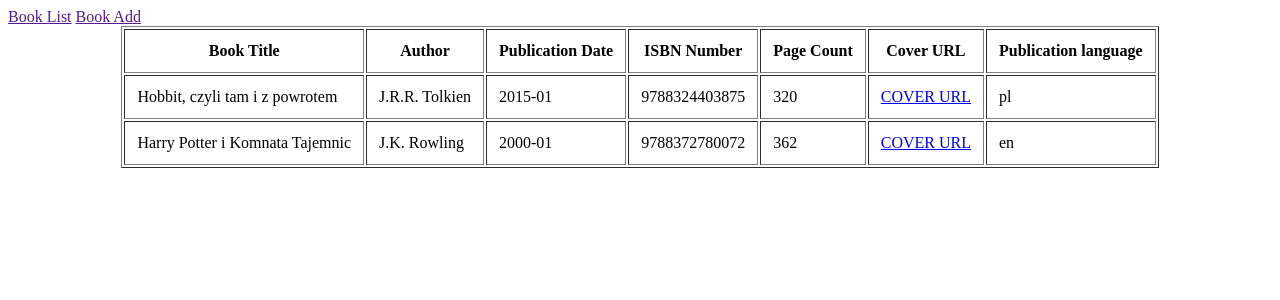
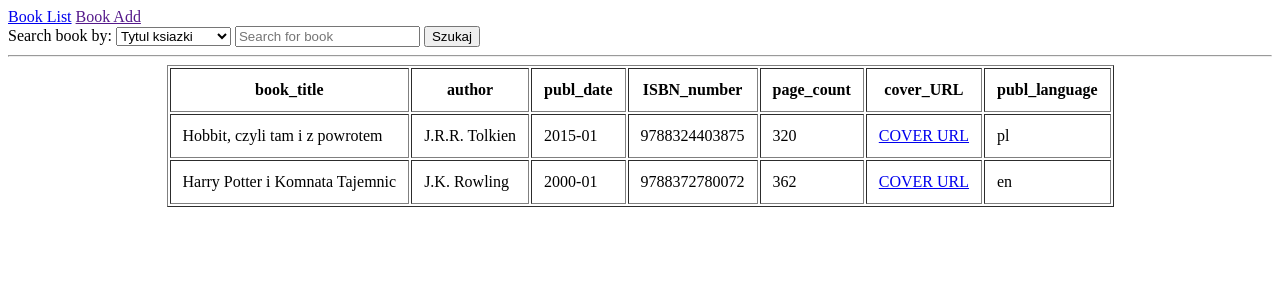
Before and after one commit to lemix196/bookshelf, a Django app: page /book-list/ in a window 1280 px wide. Shown: the top 300 px of the page. Run offline with Django 4.2, Linux system fonts and the light colour scheme; data comes from the database, SQL or seed files in the repository.

Commit message:
Search bar on book_search_view add, create add book form

```diff
--- a/books/views.py
+++ b/books/views.py
@@ -11,9 +11,36 @@ def home_view(request):
 def book_list_view(request):
     # Getting all objects from DB
     all_books = Books.objects.all()
-
+    model_fields = Books._meta.get_fields()
     # Passing objects from query to context dict
     context = {
-        "all_books": all_books
+        "all_books": all_books,
+        "model_fields": model_fields
     }
     return render(request, 'book_list.html', context)
+
+
+# View for searching books
+def book_search_view(request):
+    if request.method == 'POST':
+        searched = request.POST['searched']
+        search_by = request.POST['search_by'] + "__contains"
+
+        searched_books = Books.objects.filter(**{ search_by: searched })
+
+        context = {
+            'searched': searched,
+            'search_by': search_by,
+            'searched_books': searched_books
+        }
+
+        return render(request, 'book_search.html', context)
+
+    else:
+
+
+        context = {
+
+        }
+
+        return render(request, 'book_search.html', context)
--- a/bookshelf/urls.py
+++ b/bookshelf/urls.py
@@ -16,10 +16,11 @@ Including another URLconf
 from django.contrib import admin
 from django.urls import path
 
-from books.views import book_list_view, home_view
+from books.views import book_list_view, home_view, book_search_view
 
 urlpatterns = [
     path('admin/', admin.site.urls),
     path('', home_view),
-    path('book-list/', book_list_view, name='book-list')
+    path('book-list/', book_list_view, name='book-list'),
+    path('book-search/', book_search_view, name='book-search'),
 ]
--- a/templates/book_list.html
+++ b/templates/book_list.html
@@ -1,26 +1,46 @@
 {% extends 'base.html' %}
 
 {% block content %}
-<!-- Search form -->
+<!-- Formularz wyszukiwania -->
+<form method="POST" action="{% url 'book-search' %}">
+    {% csrf_token %}
+
+<!-- Opcje wyboru rodzaju filtrowania -->
+    <label for="search_by">Search book by:</label>
+    <select id="search_by" name="search_by">
+        <option value="book_title">Tytul ksiazki</option>
+        <option value="auagethor">Autor</option>
+        <option value="publ_language">Jezyk publikacji</option>
+        <option value="publ_date">Data publikacji</option>
+    </select>
+
+<!-- Wprowadzenie frazy do wyszukania -->
+    <input type="search" placeholder="Search for book" name="searched">
+    <button type="submit">Szukaj</button>
+
+</form>
+<!-- Koniec formularza wyszukiwania -->
 
 
+<hr/>
 
 
+<!-- Tabela ksiazek pobierana z bazy danych -->
+<table border="1" align="center" cellpadding="12px">
 
-<!-- Table of books in DB -->
-<table border="1" align="center" cellpadding="12px">
+<!-- Pobranie nazw kolumn z bazy danych jako naglowkow tabeli -->
     <tr>
-        <th>Book Title</th>
-        <th>Author</th>
-        <th>Publication Date</th>
-        <th>ISBN Number</th>
-        <th>Page Count</th>
-        <th>Cover URL</th>
-        <th>Publication language</th>
+    {% for field in model_fields %}
+        {% if field.name != "id" %}
+        <th>
+        {{ field.name }}
+        </th>
+        {% endif %}
+    {% endfor %}
     </tr>
 
 
-<!-- 'For' loop adding a table row in each step, with details about every object in DB -->
+<!-- 'Petla for dodajaca w kazdym kroku wiersz tabeli z pojedynczym rekordem bedacym kolejna linia z bazy danych -->
 {% for book in all_books %}
 
     <tr>
@@ -36,4 +56,5 @@
 {% endfor %}
 
 </table>
+<!-- Koniec tabeli ksiazek pobieranej z bazy danych -->
 {% endblock content %}
--- a/templates/navbar.html
+++ b/templates/navbar.html
@@ -1,2 +1,2 @@
-<a href="">Book List</a>
+<a href="{% url 'book-list' %}">Book List</a>
 <a href="">Book Add</a>
```
Also changed, not shown: books/forms.py (added, +13 -0 lines), templates/book_search.html (added, +22 -0 lines).
